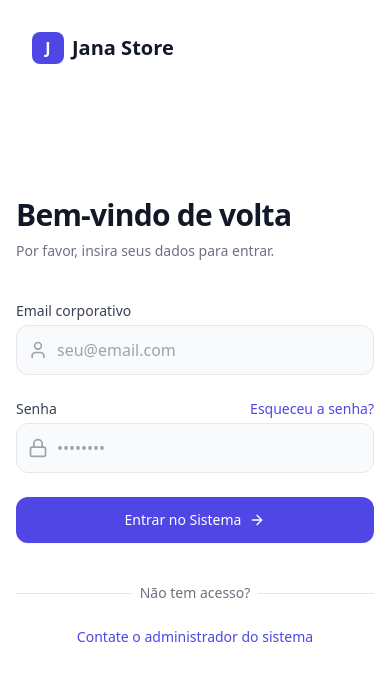
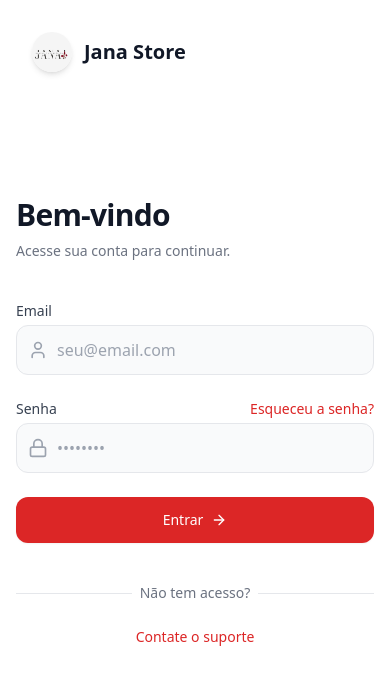
Before and after one commit to Dritcmg/janara, a React (Vite) app: page /login in a window 390 px wide. Shown: the top 684 px of the page. Built offline with nearby package versions, Linux system fonts and the light colour scheme.

Commit message:
feat: add initial login page with form, authentication logic, and responsive UI.

```diff
--- a/src/pages/Login.jsx
+++ b/src/pages/Login.jsx
@@ -28,66 +28,61 @@ const Login = () => {
 
     return (
         <div className="min-h-screen flex bg-white">
-            {/* Left Side - Visual & Brand */}
-            <div className="hidden lg:flex lg:w-1/2 relative bg-gray-900 overflow-hidden">
-                <div className="absolute inset-0 bg-gradient-to-br from-indigo-600 via-purple-700 to-pink-500 opacity-90"></div>
-                <div className="absolute inset-0 bg-[url('https://images.unsplash.com/photo-1441986300917-64674bd600d8?q=80&w=2070&auto=format&fit=crop')] bg-cover bg-center mix-blend-overlay opacity-50"></div>
+            {/* Left Side - Visual & Brand with Light Guava background */}
+            <div className="hidden lg:flex lg:w-1/2 relative bg-[#FFF0F0] overflow-hidden items-center justify-center">
+                {/* Soft Guava/Red Gradient Overlay */}
+                <div className="absolute inset-0 bg-gradient-to-br from-[#ffe4e6] via-[#fff1f2] to-white opacity-80"></div>
 
-                <div className="relative z-10 w-full flex flex-col justify-between p-12 text-white">
-                    <div>
-                        <div className="flex items-center gap-3">
-                            <div className="h-10 w-10 bg-white/20 backdrop-blur-sm rounded-xl flex items-center justify-center border border-white/30">
-                                <span className="font-bold text-xl">J</span>
-                            </div>
-                            <span className="text-2xl font-bold tracking-wider">Jana Store</span>
-                        </div>
+                {/* Decorative Elements for "Chic" feel */}
+                <div className="absolute top-0 right-0 -mr-20 -mt-20 w-80 h-80 rounded-full bg-red-500/5 blur-3xl"></div>
+                <div className="absolute bottom-0 left-0 -ml-20 -mb-20 w-80 h-80 rounded-full bg-red-400/10 blur-3xl"></div>
+
+                <div className="relative z-10 flex flex-col items-center justify-center p-12 text-center">
+                    <div className="w-64 h-64 bg-white rounded-full shadow-2xl flex items-center justify-center mb-8 p-4 transform hover:scale-105 transition-transform duration-500">
+                        <img
+                            src="/logo.jpg"
+                            alt="Jana Store Logo"
+                            className="w-full h-full object-cover rounded-full"
+                        />
                     </div>
 
-                    <div className="mb-12">
-                        <h1 className="text-5xl font-bold mb-6 leading-tight">
-                            Gestão inteligente <br /> para o seu negócio
+                    <div className="space-y-4 max-w-md">
+                        <h1 className="text-4xl font-bold text-gray-900 tracking-tight">
+                            Jana Store
                         </h1>
-                        <p className="text-lg text-indigo-100 max-w-md leading-relaxed">
-                            Acompanhe vendas, estoque e clientes em uma única plataforma intuitiva e elegante.
+                        <p className="text-lg text-gray-500 font-light leading-relaxed">
+                            Elegância e eficiência na gestão do seu negócio.
                         </p>
                     </div>
-
-                    <div className="text-sm text-indigo-200">
-                        &copy; {new Date().getFullYear()} Jana Store System
-                    </div>
                 </div>
-
-                {/* Decorative circles */}
-                <div className="absolute -bottom-24 -left-24 w-96 h-96 bg-white/10 rounded-full blur-3xl"></div>
-                <div className="absolute -top-24 -right-24 w-96 h-96 bg-indigo-500/30 rounded-full blur-3xl"></div>
             </div>
 
             {/* Right Side - Login Form */}
             <div className="flex-1 flex flex-col justify-center py-12 px-4 sm:px-6 lg:px-20 xl:px-24 bg-white relative">
                 {/* Mobile Header (only visible on small screens) */}
-                <div className="lg:hidden absolute top-8 left-8 flex items-center gap-2">
-                    <div className="h-8 w-8 bg-indigo-600 rounded-lg flex items-center justify-center text-white font-bold">J</div>
+                <div className="lg:hidden absolute top-8 left-8 flex items-center gap-3">
+                    <img src="/logo.jpg" alt="Logo" className="h-10 w-10 rounded-full shadow-md" />
                     <span className="text-xl font-bold text-gray-900">Jana Store</span>
                 </div>
 
                 <div className="mx-auto w-full max-w-sm lg:w-96">
                     <div className="mb-10">
                         <h2 className="text-3xl font-bold text-gray-900 tracking-tight">
-                            Bem-vindo de volta
+                            Bem-vindo
                         </h2>
                         <p className="mt-2 text-sm text-gray-500">
-                            Por favor, insira seus dados para entrar.
+                            Acesse sua conta para continuar.
                         </p>
                     </div>
 
                     <form className="space-y-6" onSubmit={handleLogin}>
                         <div>
                             <label htmlFor="email" className="block text-sm font-medium text-gray-700 mb-1">
-                                Email corporativo
+                                Email
                             </label>
                             <div className="relative group">
                                 <div className="absolute inset-y-0 left-0 pl-3 flex items-center pointer-events-none">
-                                    <User className="h-5 w-5 text-gray-400 group-focus-within:text-indigo-600 transition-colors duration-200" />
+                                    <User className="h-5 w-5 text-gray-400 group-focus-within:text-red-500 transition-colors duration-200" />
                                 </div>
                                 <input
                                     id="email"
@@ -97,7 +92,8 @@ const Login = () => {
                                     required
                                     value={email}
                                     onChange={(e) => setEmail(e.target.value)}
-                                    className="block w-full pl-10 pr-3 py-3 border border-gray-200 rounded-xl text-gray-900 placeholder-gray-400 focus:outline-none focus:ring-2 focus:ring-indigo-500/20 focus:border-indigo-500 transition-all duration-200 bg-gray-50 focus:bg-white sm:text-sm"
+                                    // Focus ring is now Red
+                                    className="block w-full pl-10 pr-3 py-3 border border-gray-200 rounded-xl text-gray-900 placeholder-gray-400 focus:outline-none focus:ring-2 focus:ring-red-500/10 focus:border-red-500 transition-all duration-200 bg-gray-50 focus:bg-white sm:text-sm"
                                     placeholder="seu@email.com"
                                 />
                             </div>
@@ -109,14 +105,14 @@ const Login = () => {
                                     Senha
                                 </label>
                                 <div className="text-sm">
-                                    <a href="#" className="font-medium text-indigo-600 hover:text-indigo-500 transition-colors">
+                                    <a href="#" className="font-medium text-red-600 hover:text-red-500 transition-colors">
                                         Esqueceu a senha?
                                     </a>
                                 </div>
                             </div>
                             <div className="relative group">
                                 <div className="absolute inset-y-0 left-0 pl-3 flex items-center pointer-events-none">
-                                    <Lock className="h-5 w-5 text-gray-400 group-focus-within:text-indigo-600 transition-colors duration-200" />
+                                    <Lock className="h-5 w-5 text-gray-400 group-focus-within:text-red-500 transition-colors duration-200" />
                                 </div>
                                 <input
                                     id="password"
@@ -126,7 +122,7 @@ const Login = () => {
                                     required
                                     value={password}
                                     onChange={(e) => setPassword(e.target.value)}
-                                    className="block w-full pl-10 pr-3 py-3 border border-gray-200 rounded-xl text-gray-900 placeholder-gray-400 focus:outline-none focus:ring-2 focus:ring-indigo-500/20 focus:border-indigo-500 transition-all duration-200 bg-gray-50 focus:bg-white sm:text-sm"
+                                    className="block w-full pl-10 pr-3 py-3 border border-gray-200 rounded-xl text-gray-900 placeholder-gray-400 focus:outline-none focus:ring-2 focus:ring-red-500/10 focus:border-red-500 transition-all duration-200 bg-gray-50 focus:bg-white sm:text-sm"
                                     placeholder="••••••••"
                                 />
                             </div>
@@ -154,13 +150,14 @@ const Login = () => {
                             <button
                                 type="submit"
                                 disabled={isLoading}
-                                className="group w-full flex justify-center py-3 px-4 border border-transparent rounded-xl shadow-sm text-sm font-medium text-white bg-indigo-600 hover:bg-indigo-700 focus:outline-none focus:ring-2 focus:ring-offset-2 focus:ring-indigo-500 transition-all duration-200 disabled:opacity-70 disabled:cursor-not-allowed"
+                                // Button is now Red
+                                className="group w-full flex justify-center py-3 px-4 border border-transparent rounded-xl shadow-sm text-sm font-medium text-white bg-red-600 hover:bg-red-700 focus:outline-none focus:ring-2 focus:ring-offset-2 focus:ring-red-500 transition-all duration-200 disabled:opacity-70 disabled:cursor-not-allowed"
                             >
                                 {isLoading ? (
                                     <Loader className="animate-spin h-5 w-5 text-white" />
                                 ) : (
                                     <span className="flex items-center">
-                                        Entrar no Sistema
+                                        Entrar
                                         <ArrowRight className="ml-2 h-4 w-4 group-hover:translate-x-1 transition-transform" />
                                     </span>
                                 )}
@@ -180,8 +177,8 @@ const Login = () => {
                             </div>
                         </div>
                         <div className="mt-6 flex justify-center text-sm">
-                            <a href="#" className="font-medium text-indigo-600 hover:text-indigo-500">
-                                Contate o administrador do sistema
+                            <a href="#" className="font-medium text-red-600 hover:text-red-500">
+                                Contate o suporte
                             </a>
                         </div>
                     </div>
```
